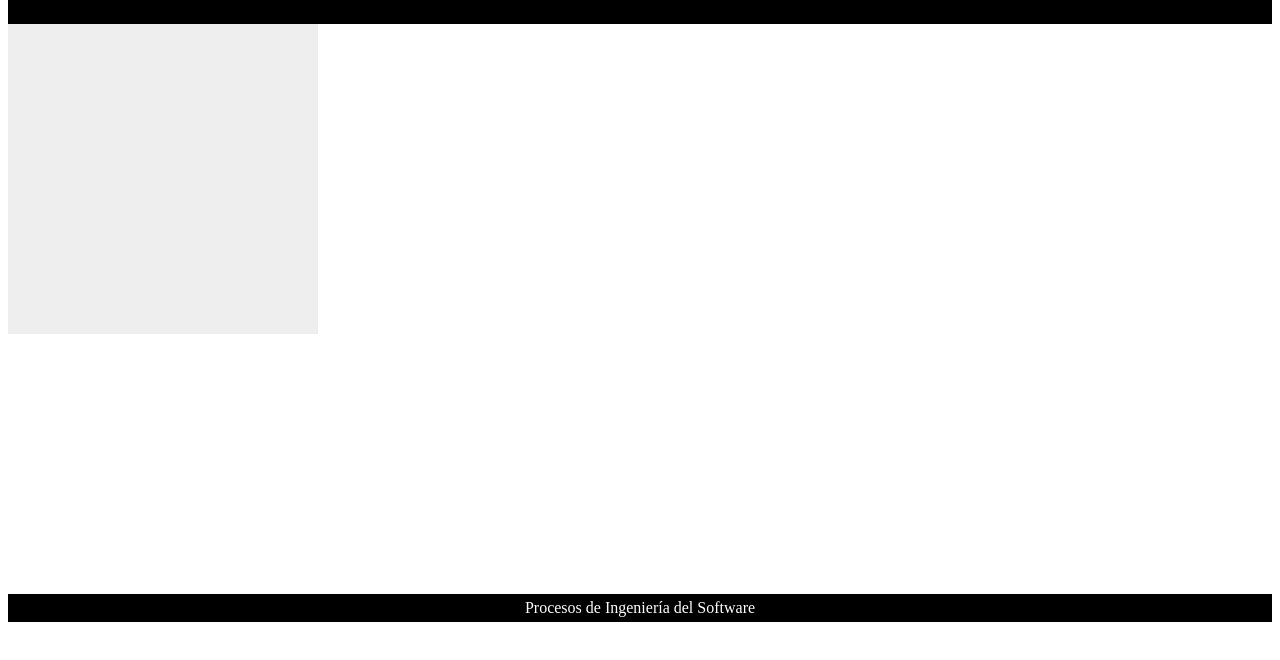
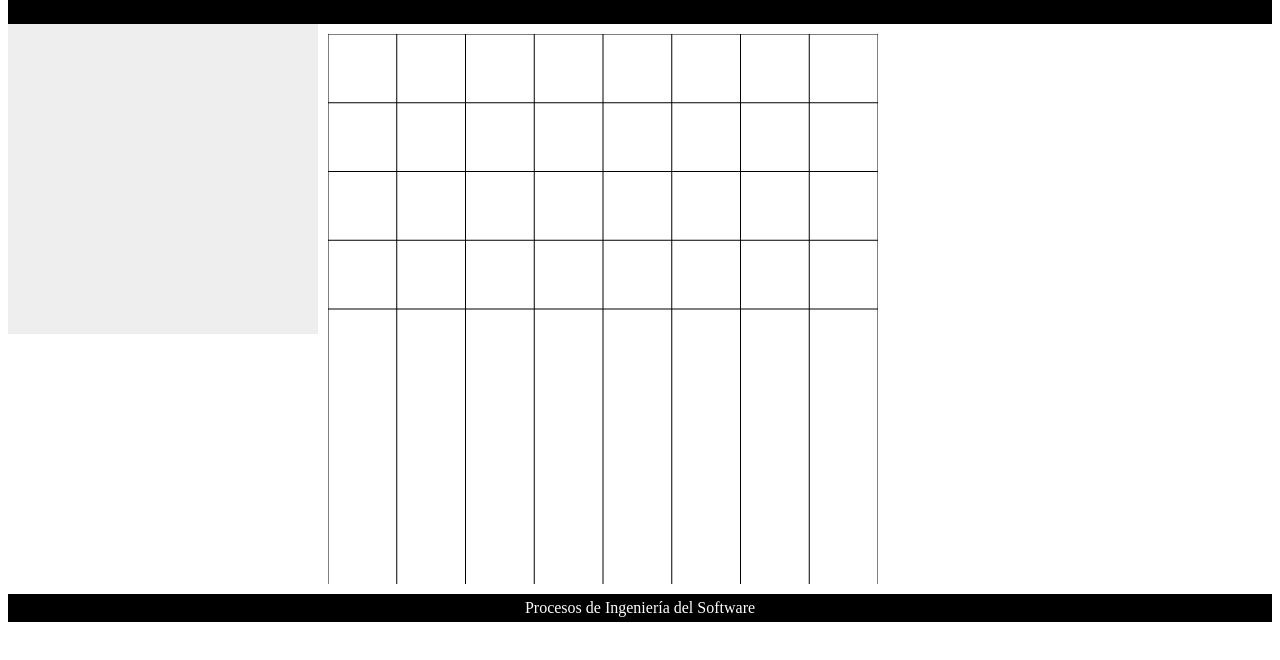
Before and after one commit to jgallud/laOca, a plain HTML site: page client/index-juego.html in a window 1280 px wide. Shown: the part 74-734 px from the top of the page. Drawn offline with nearby package versions, Linux system fonts and the light colour scheme; no server answers.

Commit message:
Creado un metodo que dibuja un tablero independientemente del tamaño del canvas y corregidos los errores de referencias a ficheros

```diff
--- a/client/index-juego.html
+++ b/client/index-juego.html
@@ -1,19 +1,21 @@
 <html>
+
 <head>
     <meta charset="utf-8">
     <title>La Oca</title>
-	<script src="client/lib/jquery-min.js"></script>
+    <script src="./lib/jquery-min.js"></script>
     <!--	<script src="lib/jquery.cookie.js"></script> -->
-	<script src="client/lib/underscore-min.js"></script>
-	<link rel="stylesheet" href="client/css/estilos.css" />
+    <script src="./lib/underscore-min.js"></script>
+    <link rel="stylesheet" href="./css/estilos.css" />
 </head>
+
 <body>
     <header>
         <h1>La Oca</h1>
     </header>
     <nav>
-		<div id="j1" ></div>
-		<div id="partida" ></div>
+        <div id="j1"></div>
+        <div id="partida"></div>
     </nav>
     <section>
         <canvas id="tablero" width="550" height="550"></canvas>
@@ -21,9 +23,27 @@
     <footer>
         Procesos de Ingeniería del Software
     </footer>
-	<script src="client/js/cliente-juego.js"></script>
+    <script src="./js/cliente-juego.js"></script>
     <script>
         reset();
+
+        (function dibujarTablero() {
+            var canvas = document.getElementById("tablero");
+            var ctx = canvas.getContext("2d");
+            var valoresAncho = canvas.width/8;
+            var valoresAlto = canvas.height/8;
+            for (var x = 0; x <= canvas.width; x = x + valoresAncho) {
+                ctx.moveTo(x, 0);
+                ctx.lineTo(x, canvas.width);
+            }
+            for (var y = 0; y <= 300; y = y + valoresAlto) {
+                ctx.moveTo(0, y);
+                ctx.lineTo(canvas.height, y);
+            }
+            ctx.strokeStyle = "#000";
+            ctx.stroke();
+        })();
     </script>
 </body>
+
 </html>
```
Lines whose indentation alone changed are shown as unchanged.
